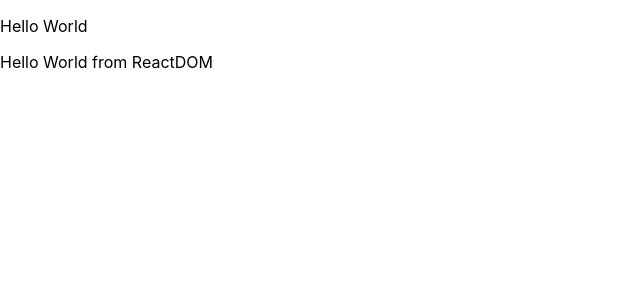
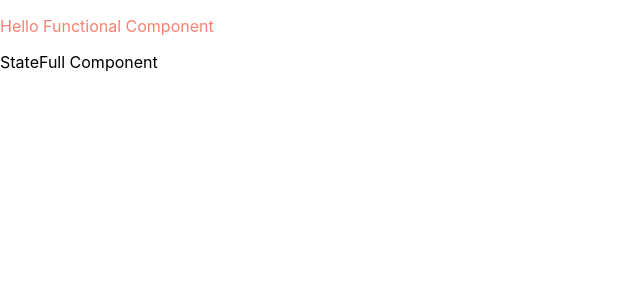
Before and after one commit to agusfathur/react-hello-word, a React (Create React App) app: page / in a window 1280 px wide. Shown: the top 300 px of the page, without its empty margins (0-640 px from the left). Built offline with nearby package versions, Linux system fonts and the light colour scheme.

Commit message:
#5 StateLess Component & StateFull Component

```diff
--- /dev/null
+++ b/src/component/HelloComponent.css
@@ -0,0 +1,3 @@
+.text-p {
+  color: salmon;
+}
--- /dev/null
+++ b/src/component/HelloComponent.jsx
@@ -0,0 +1,10 @@
+import React from "react";
+import './HelloComponent.css'
+
+
+// StateLess Component
+const HelloComponent = () => {
+  return <p className="text-p">Hello Functional Component</p>
+}
+
+export default HelloComponent;
--- /dev/null
+++ b/src/container/StateFullComponent.jsx
@@ -0,0 +1,8 @@
+import React from "react";
+
+class StateFullComponent extends React.Component {
+  render() {
+    return <p>StateFull Component</p>
+  }
+}
+export default StateFullComponent;
--- a/src/index.js
+++ b/src/index.js
@@ -3,18 +3,17 @@
 import './index.css';
 import App from './App';
 import reportWebVitals from './reportWebVitals';
+import HelloComponent from './component/HelloComponent';
+import StateFullComponent from './container/StateFullComponent';
 
-const HelloWorld = () => {
-  return <p>Hello World</p>;
-}
+// StateFull Component, meggunakan class
+
 
 const root = ReactDOM.createRoot(document.getElementById('root'));
 root.render(
   <React.StrictMode>
-    {/* <App /> */}
-    <HelloWorld />
-    {/* <br /> */}
-    <p>Hello World from ReactDOM</p>
+    <HelloComponent />
+    <StateFullComponent />
   </React.StrictMode>
 );
 
```
